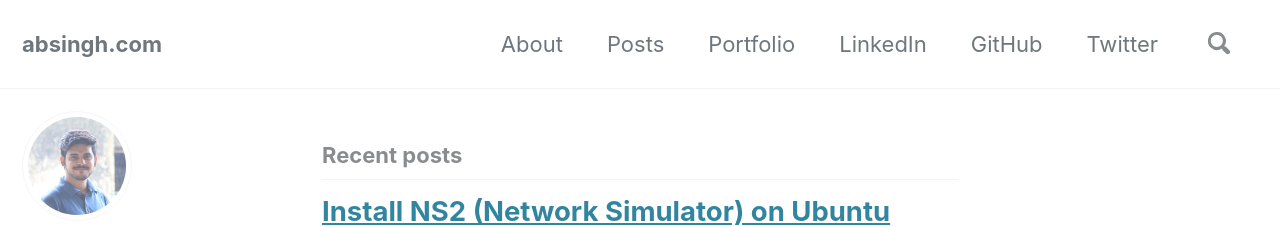
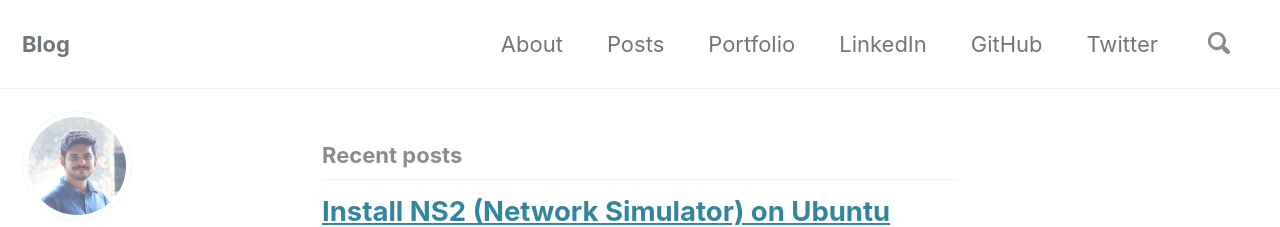
Before and after one commit to cseas/cseas.github.io, a Jekyll site: the page built from index.html, in a window 1280 px wide and 900 px high. Shown: the top 227 px of the window. Built offline with Jekyll 4.4.1, drawn with Linux system fonts in a browser that asks for light colours; cached includes are drawn as plain includes; nearby versions of some CDN libraries; emoji names are drawn with the system emoji font; the list of posts is cut into pages by our own code.

Commit message:
Update title

```diff
--- a/_config.yml
+++ b/_config.yml
@@ -16,7 +16,7 @@ minimal_mistakes_skin    : "default" # "default", "air", "aqua", "contrast", "da
 
 # Site Settings
 locale                   : "en-US"
-title                    : "absingh.com"
+title                    : "Blog"
 title_separator          : "|"
 name                     : "Abhijeet Singh"
 description              : "Developer & Designer"
```
